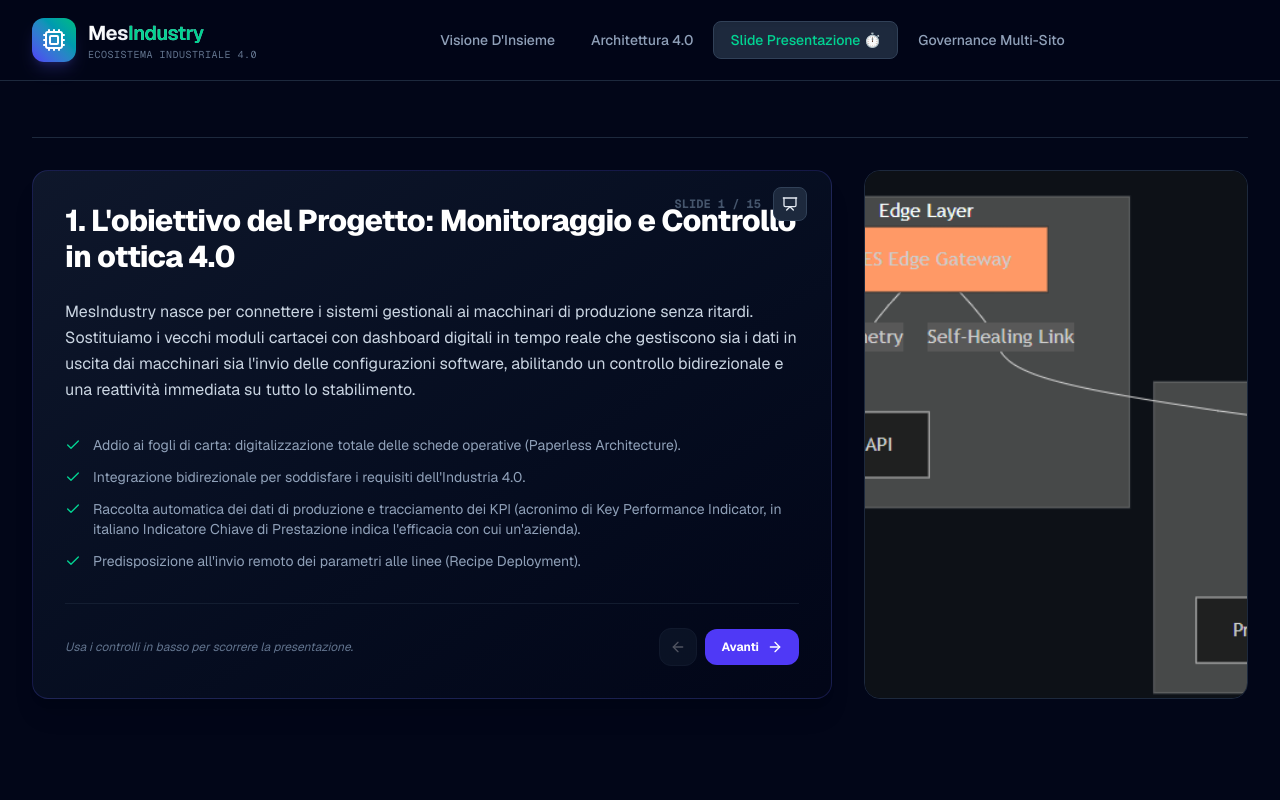
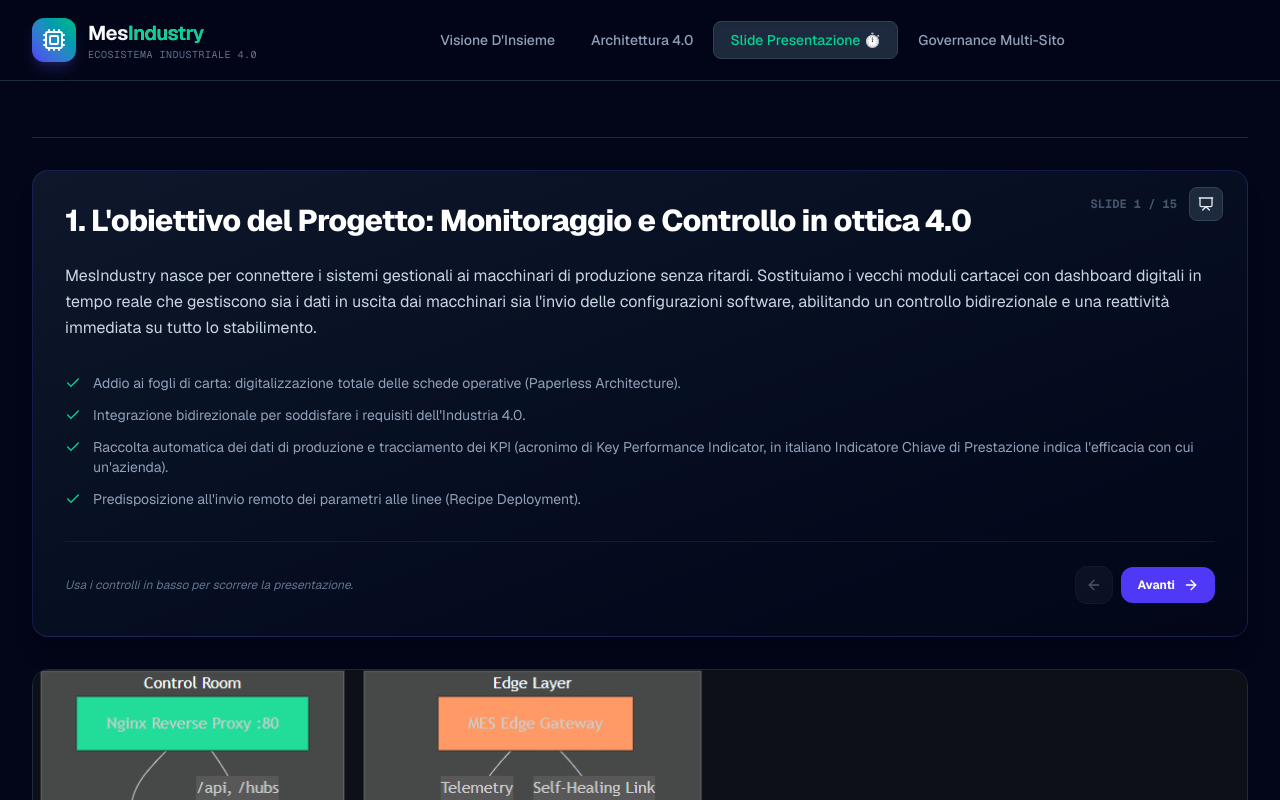
Before and after one commit to vdona-design/mes_industry_site, a Next.js app: page / in a window 1280 px wide. Both pictures are taken after a click on the button "Avvia Presentazione Esame". Shown: the top 800 px of the page. Built offline with nearby package versions, Linux system fonts and the light colour scheme.

Commit message:
move position image in slide

```diff
--- a/app/components/SlidesSection.tsx
+++ b/app/components/SlidesSection.tsx
@@ -32,11 +32,11 @@
         </div>
       </div>
 
-      <div className="grid grid-cols-1 lg:grid-cols-3 gap-8">
+      <div className="flex flex-col gap-8">
         <div
           ref={slideRef}
           onClick={handleSlideClick}
-          className={`${slides[currentSlide].image ? 'lg:col-span-2' : 'lg:col-span-full'} flex flex-col justify-between bg-gradient-to-br from-slate-900 to-slate-950 border border-indigo-500/20 rounded-2xl p-8 shadow-xl relative min-h-[460px] ${
+          className={`flex flex-col justify-between bg-gradient-to-br from-slate-900 to-slate-950 border border-indigo-500/20 rounded-2xl p-8 shadow-xl relative min-h-[460px] ${
             isSlideFullScreen ? 'cursor-pointer' : ''
           }`}
         >
@@ -105,11 +105,11 @@
         </div>
 
         {slides[currentSlide].image && (
-          <div className="lg:col-span-1 bg-slate-900/30 border border-slate-800 rounded-2xl overflow-hidden flex items-center justify-center">
+          <div className="bg-slate-900/30 border border-slate-800 rounded-2xl overflow-hidden flex items-center justify-center max-h-[400px]">
             <img
               src={slides[currentSlide].image}
               alt={slides[currentSlide].title}
-              className="w-full h-full object-cover"
+              className="w-full h-full object-contain"
             />
           </div>
         )}
```
